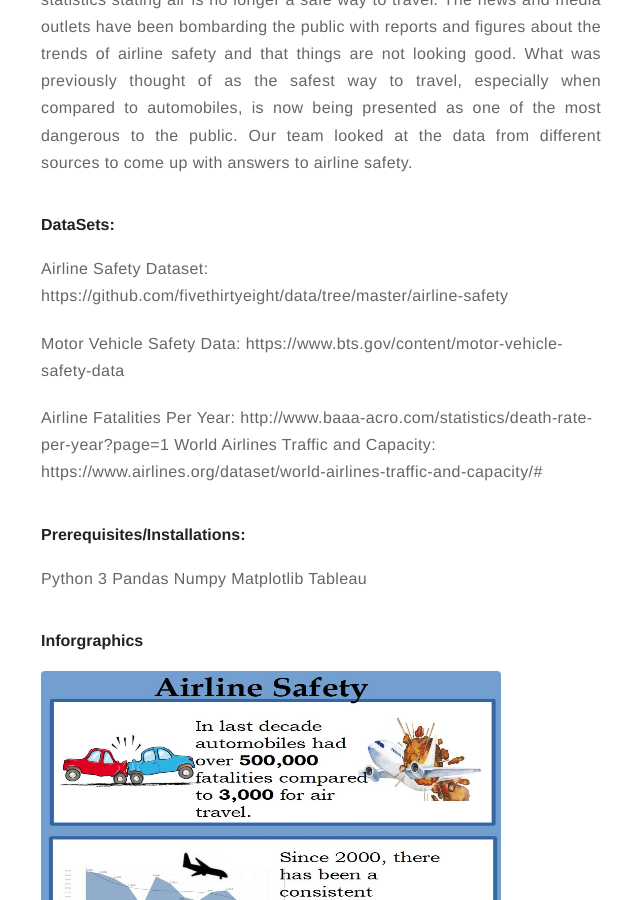
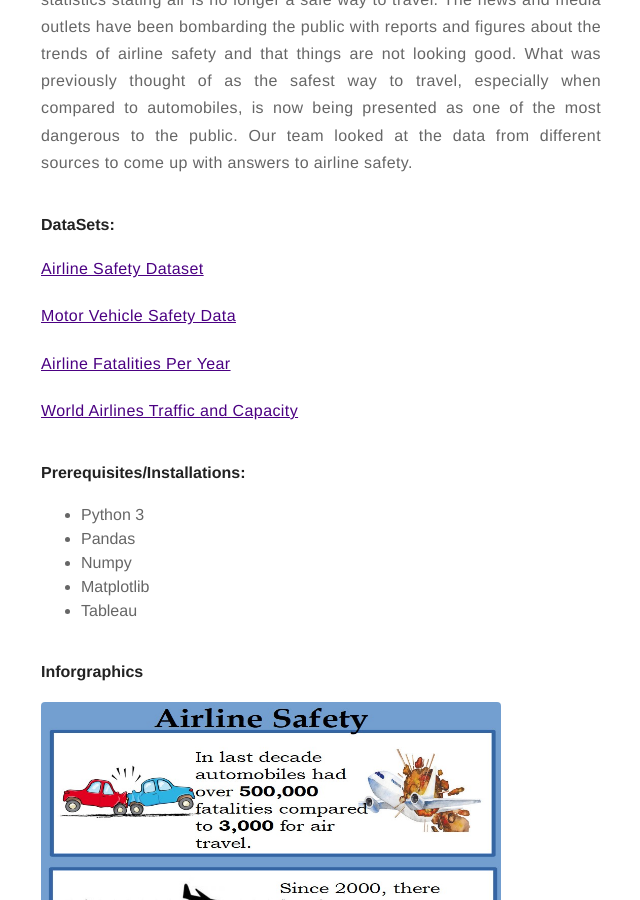
Before and after one commit to BhushanGitHub/bhushanGitHub.github.io, a Jekyll site: the page built from _posts/2021-03-01-Airline_Safety_Visualization.md, in a window 1280 px wide and 900 px high, scrolled down 742 px. Shown: the whole window, without its empty margins (319-959 px from the left). Built offline with Jekyll 4.4.1, drawn with Linux system fonts in a browser that asks for light colours; emoji names are drawn with the system emoji font.

Commit message:
Updated portfolio.

```diff
--- a/_posts/2021-03-01-Airline_Safety_Visualization.md
+++ b/_posts/2021-03-01-Airline_Safety_Visualization.md
@@ -25,22 +25,26 @@ externalLink: false
 <p align='justify'>Due to recent unfortunate airline crashes, the media has been promoting statistics stating air is no longer a safe way to travel.
 The news and media outlets have been bombarding the public with reports and figures about the trends of airline safety and that things are not looking good. What was previously thought of as the safest way to travel, especially when compared to automobiles, is now being presented as one of the most dangerous to the public.
 
-Our team looked at the data from different sources to come up with answers to airline safety. </p>
+Our team looked at the data from different sources to come up with answers to airline safety.
+
+</p>
 
 #### DataSets:
 
-Airline Safety Dataset: https://github.com/fivethirtyeight/data/tree/master/airline-safety
+[Airline Safety Dataset](https://github.com/fivethirtyeight/data/tree/master/airline-safety)
 
-Motor Vehicle Safety Data: https://www.bts.gov/content/motor-vehicle-safety-data
+[Motor Vehicle Safety Data](https://www.bts.gov/content/motor-vehicle-safety-data)
 
-Airline Fatalities Per Year: http://www.baaa-acro.com/statistics/death-rate-per-year?page=1 World Airlines Traffic and Capacity: https://www.airlines.org/dataset/world-airlines-traffic-and-capacity/#
+[Airline Fatalities Per Year](http://www.baaa-acro.com/statistics/death-rate-per-year?page=1)
+
+[World Airlines Traffic and Capacity](https://www.airlines.org/dataset/world-airlines-traffic-and-capacity/#)
 
 #### Prerequisites/Installations:
-Python 3
-Pandas
-Numpy
-Matplotlib
-Tableau
+- Python 3
+- Pandas
+- Numpy
+- Matplotlib
+- Tableau
 
 
 #### Inforgraphics
```
Also changed, not shown: _posts/2021-04-07-Brain_Tumor_Image_Classification.md (+8 -2 lines), assets/images/brainTumor_Accuracy.png (added).
